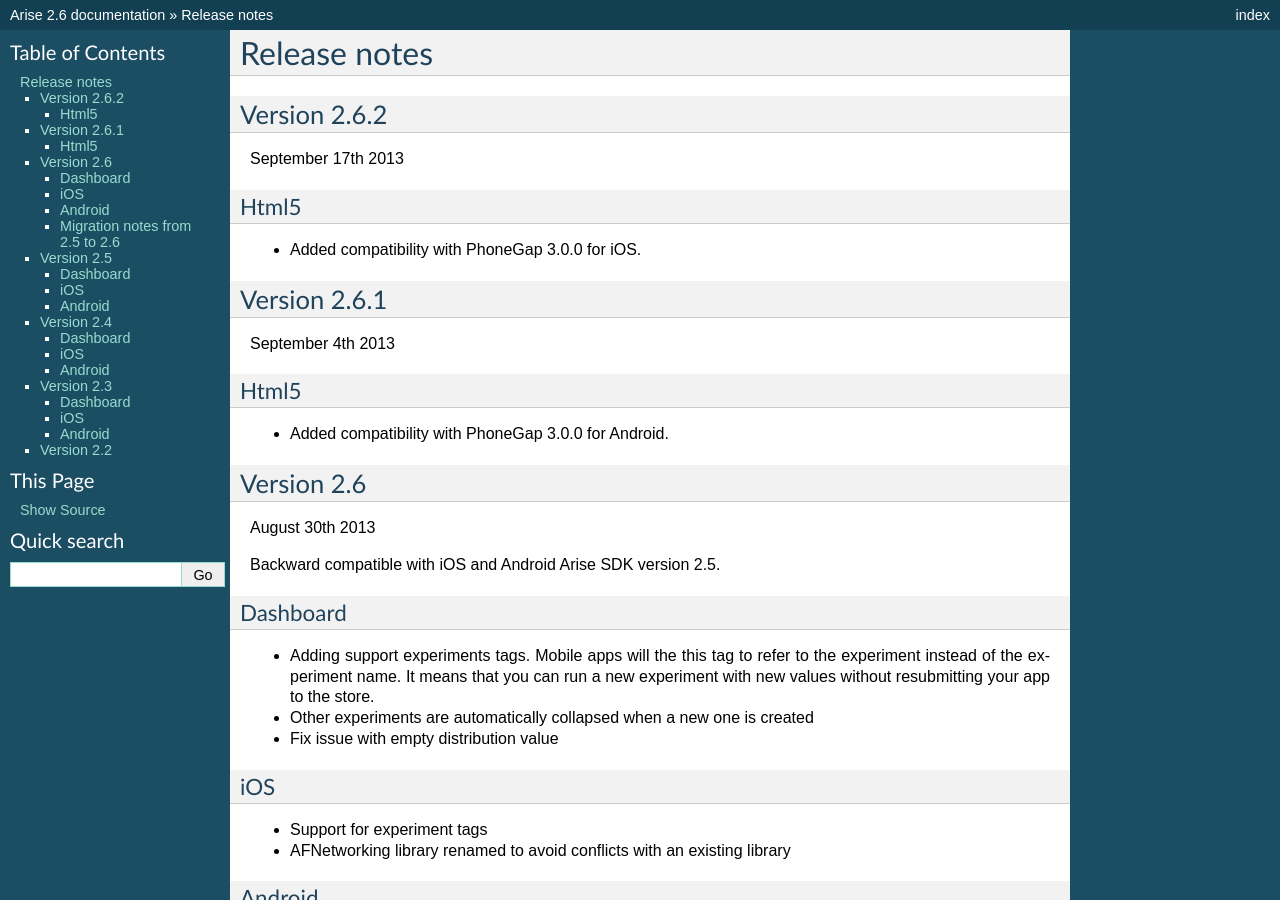
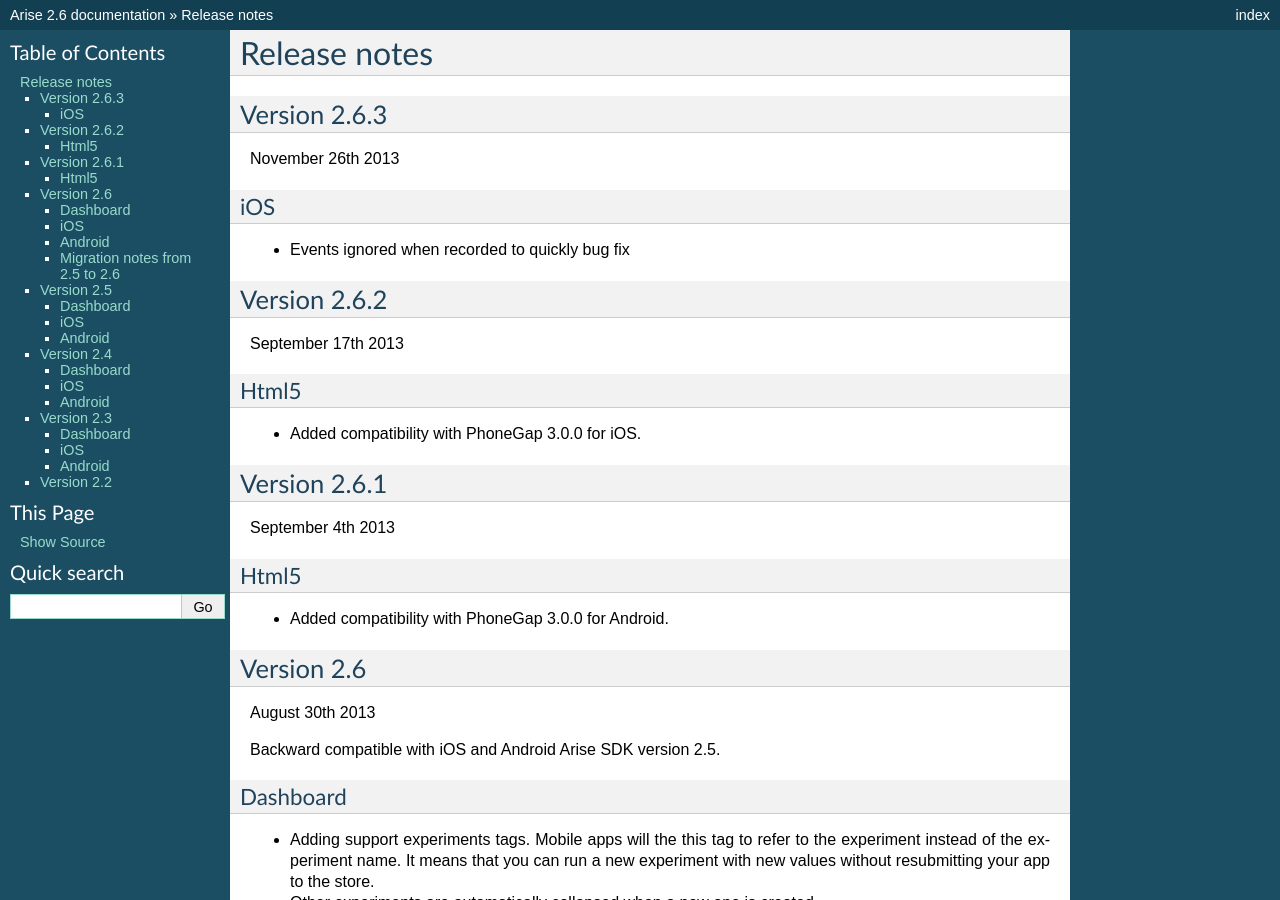
Before and after one commit to smart-mobile-software/arisedocs, a Sphinx documentation site: the page built from docs/source/releasenotes.rst, in a window 1280 px wide and 900 px high. Built offline with Sphinx 7.4.7, drawn with Linux system fonts in a browser that asks for light colours.

Commit message:
ios framework updated

```diff
--- a/docs/source/ios.rst
+++ b/docs/source/ios.rst
@@ -14,7 +14,7 @@ Installation steps
 
 First, download the `Arise SDK for iOS`_. Unzip it and drag it inside your project's Frameworks folder in XCode. Ensure that you select ‘Copy items into the destination group’s folder’ when the dialogue box appears.
 
-.. _`Arise SDK for iOS`: https://s3.amazonaws.com/ariseio/Arise-iOS-2.6.1.zip
+.. _`Arise SDK for iOS`: https://s3.amazonaws.com/ariseio/Arise-iOS-2.6.3.zip
 
 2. Add dependencies
 -------------------
--- a/docs/source/releasenotes.rst
+++ b/docs/source/releasenotes.rst
@@ -3,6 +3,16 @@
 
 Release notes
 *****************
+
+Version 2.6.3
+==================
+November 26th 2013
+
+iOS
+------
+
+* Events ignored when recorded to quickly bug fix
+
 
 Version 2.6.2
 ==================
```
